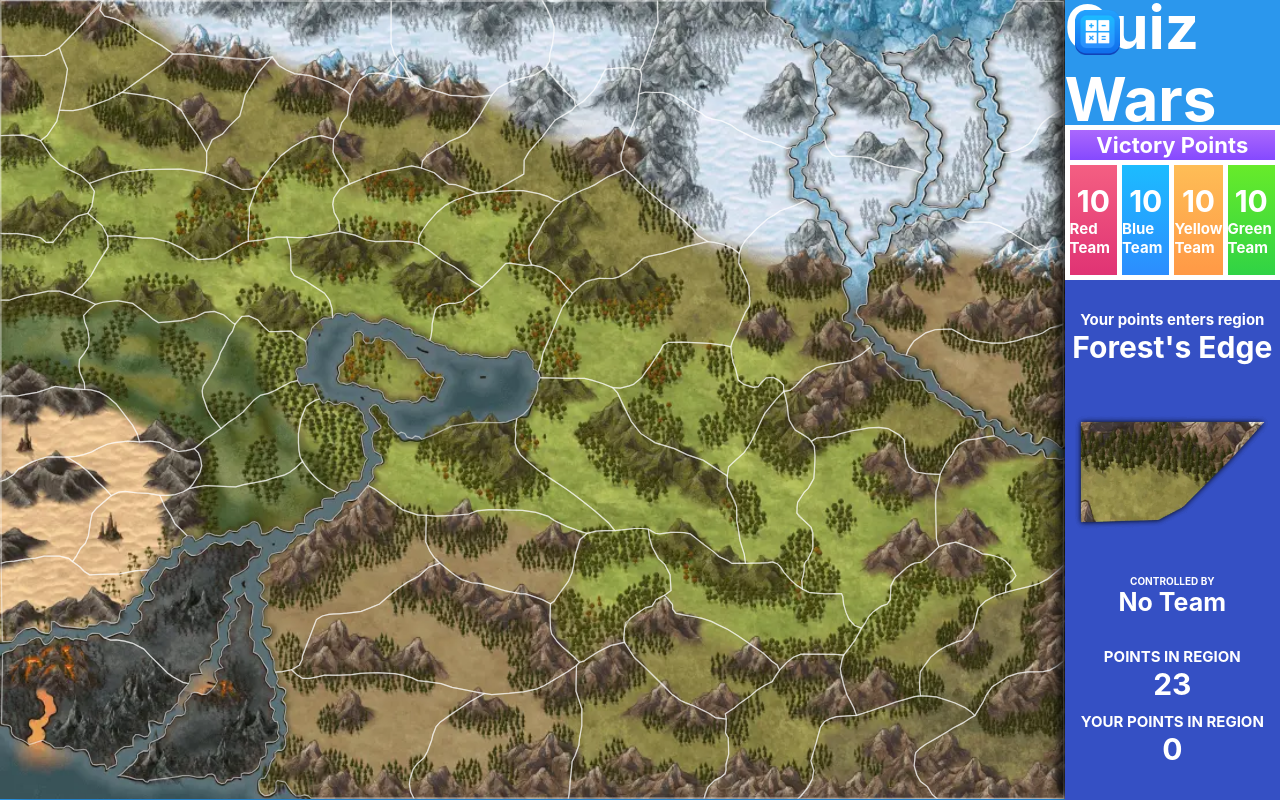
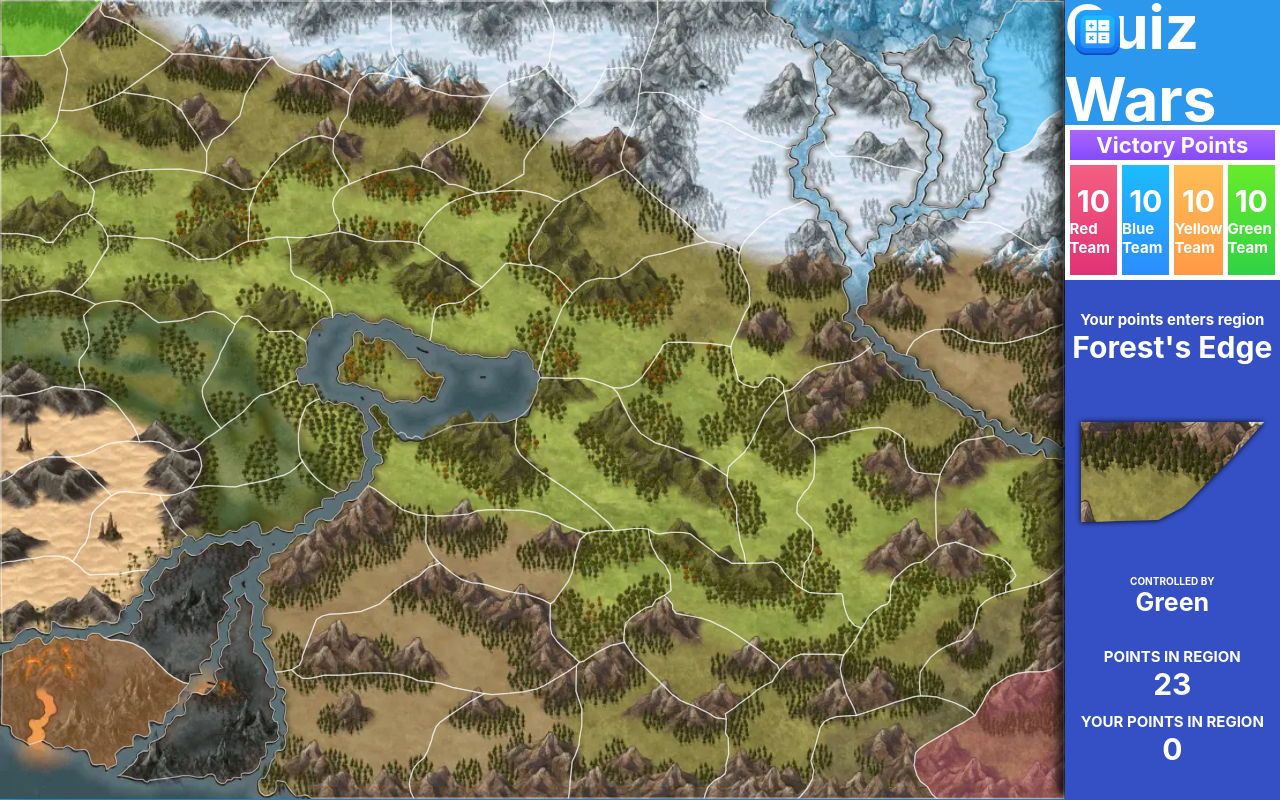
Before and after one commit to fluffyshark/quiz_wars_client, a React (Create React App) app: page /regionselect in a window 1280 px wide. Built offline with nearby package versions, Linux system fonts and the light colour scheme; no server answers.

Commit message:
RegionData - Each team got their starting region hard coded into RegionData

```diff
--- a/src/components/map/MapSVG.tsx
+++ b/src/components/map/MapSVG.tsx
@@ -19,15 +19,13 @@ function MapSVG({setRegionId}: RegionIdProps) {
 
 
 
-
-
-
-
-
   // Clicking on a region in the .svg map
   const handleClick = (id:string) => {
 
     console.log(canClickOnRegion(id, regionsList, userData))
+
+    // User can only interact with regions either (1) controlled by user's team or (2) adjacent to the team's controlled regions
+    if (canClickOnRegion(id, regionsList, userData)) {
 
       // Return previous clicked region to transparent color
       if (prevRegionId !== "") {
@@ -41,7 +39,10 @@ function MapSVG({setRegionId}: RegionIdProps) {
       setRegionId(id);
       setPrevRegionId(id)
 
-    console.log(id)
+
+    }
+  //  console.log(id)
+
   }
 
 
--- a/src/redux/RegionData.ts
+++ b/src/redux/RegionData.ts
@@ -2,7 +2,7 @@ import regions from "../images/RegionImageExport"
 
 export const RegionData = [
 
-    {id: 0, mapId:"mapID00", name:"Forest's Edge", img: regions[0], points_red: 0, points_blue: 0, points_yellow: 0, points_green: 0, your_points: 0, controlledBy: "No Team"},
+    {id: 0, mapId:"mapID00", name:"Forest's Edge", img: regions[0], points_red: 0, points_blue: 0, points_yellow: 0, points_green: 0, your_points: 0, controlledBy: "Green"},
     {id: 1, mapId:"mapID01", name:"Emeraldwood", img: regions[1], points_red: 0, points_blue: 0, points_yellow: 0, points_green: 0, your_points: 0, controlledBy: "No Team"},
     {id: 2, mapId:"mapID02", name:"Verdant Vale", img: regions[2], points_red: 0, points_blue: 0, points_yellow: 0, points_green: 0, your_points: 0, controlledBy: "No Team"},
     {id: 3, mapId:"mapID03", name:"Greenbriar", img: regions[3], points_red: 0, points_blue: 0, points_yellow: 0, points_green: 0, your_points: 0, controlledBy: "No Team"},
@@ -43,7 +43,7 @@ export const RegionData = [
     {id: 35, mapId:"mapID35", name:"Shadow's Den", img: regions[35], points_red: 0, points_blue: 0, points_yellow: 0, points_green: 0, your_points: 0, controlledBy: "No Team"},
     {id: 36, mapId:"mapID36", name:"Leaf's fall", img: regions[36], points_red: 0, points_blue: 0, points_yellow: 0, points_green: 0, your_points: 0, controlledBy: "No Team"},
     {id: 37, mapId:"mapID37", name:"Blackmount", img: regions[37], points_red: 0, points_blue: 0, points_yellow: 0, points_green: 0, your_points: 0, controlledBy: "No Team"},
-    {id: 38, mapId:"mapID38", name:"Wicked Woods", img: regions[38], points_red: 0, points_blue: 0, points_yellow: 0, points_green: 0, your_points: 0, controlledBy: "No Team"},
+    {id: 38, mapId:"mapID38", name:"Wicked Woods", img: regions[38], points_red: 0, points_blue: 0, points_yellow: 0, points_green: 0, your_points: 0, controlledBy: "Red"},
     {id: 39, mapId:"mapID39", name:"Dread Peak", img: regions[39], points_red: 0, points_blue: 0, points_yellow: 0, points_green: 0, your_points: 0, controlledBy: "No Team"},
     {id: 40, mapId:"mapID40", name:"Shadowed Slope", img: regions[40], points_red: 0, points_blue: 0, points_yellow: 0, points_green: 0, your_points: 0, controlledBy: "No Team"},
 
@@ -60,7 +60,7 @@ export const RegionData = [
 
     {id: 51, mapId:"mapID51", name:"Crown Isle", img: regions[51], points_red: 0, points_blue: 0, points_yellow: 0, points_green: 0, your_points: 0, controlledBy: "No Team"},
     {id: 52, mapId:"mapID52", name:"Firewatch", img: regions[52], points_red: 0, points_blue: 0, points_yellow: 0, points_green: 0, your_points: 0, controlledBy: "No Team"},
-    {id: 53, mapId:"mapID53", name:"Ashmount", img: regions[53], points_red: 0, points_blue: 0, points_yellow: 0, points_green: 0, your_points: 0, controlledBy: "No Team"},
+    {id: 53, mapId:"mapID53", name:"Ashmount", img: regions[53], points_red: 0, points_blue: 0, points_yellow: 0, points_green: 0, your_points: 0, controlledBy: "Yellow"},
     {id: 54, mapId:"mapID54", name:"Scorched Summit", img: regions[54], points_red: 0, points_blue: 0, points_yellow: 0, points_green: 0, your_points: 0, controlledBy: "No Team"},
     {id: 55, mapId:"mapID55", name:"The Great Pass", img: regions[55], points_red: 0, points_blue: 0, points_yellow: 0, points_green: 0, your_points: 0, controlledBy: "No Team"},
     {id: 56, mapId:"mapID56", name:"Summergate", img: regions[56], points_red: 0, points_blue: 0, points_yellow: 0, points_green: 0, your_points: 0, controlledBy: "No Team"},
@@ -75,6 +75,6 @@ export const RegionData = [
     {id: 64, mapId:"mapID64", name:"Icy heights", img: regions[64], points_red: 0, points_blue: 0, points_yellow: 0, points_green: 0, your_points: 0, controlledBy: "No Team"},
     {id: 65, mapId:"mapID65", name:"Cold Peak", img: regions[65], points_red: 0, points_blue: 0, points_yellow: 0, points_green: 0, your_points: 0, controlledBy: "No Team"},
     {id: 66, mapId:"mapID66", name:"Dessert's Crossing", img: regions[66], points_red: 0, points_blue: 0, points_yellow: 0, points_green: 0, your_points: 0, controlledBy: "No Team"},
-    {id: 67, mapId:"mapID67", name:"Frostwood", img: regions[67], points_red: 0, points_blue: 0, points_yellow: 0, points_green: 0, your_points: 0, controlledBy: "No Team"},
+    {id: 67, mapId:"mapID67", name:"Frostwood", img: regions[67], points_red: 0, points_blue: 0, points_yellow: 0, points_green: 0, your_points: 0, controlledBy: "Blue"},
     {id: 68, mapId:"mapID68", name:"Frostwatch", img: regions[68], points_red: 0, points_blue: 0, points_yellow: 0, points_green: 0, your_points: 0, controlledBy: "No Team"},
 ]
```
Lines whose indentation alone changed are shown as unchanged.
